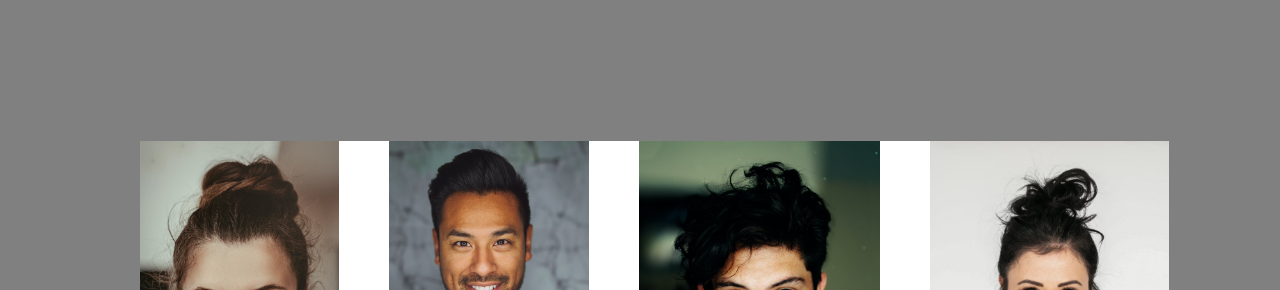
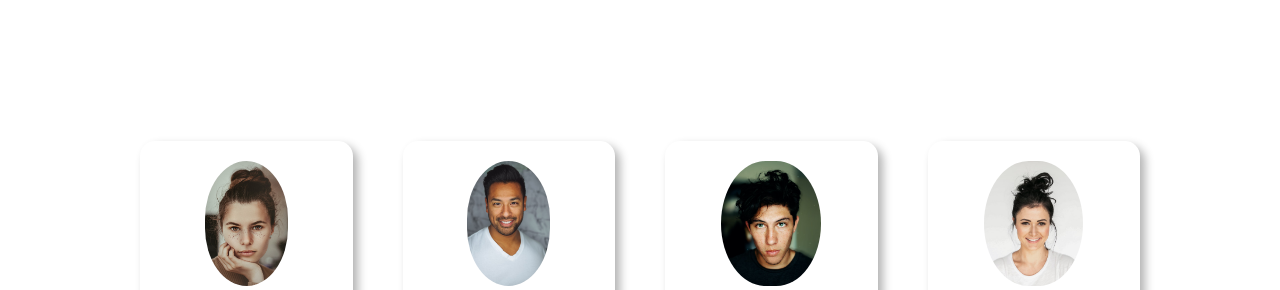
Before and after one commit to ghpedro16/front_funcionarios, a plain HTML site: page index.html in a window 1280 px wide. Shown: the part 109-399 px from the top of the page. Drawn offline with Linux system fonts and the light colour scheme.

Commit message:
layout funcionarios finalizado

```diff
--- a/app.js
+++ b/app.js
@@ -2,18 +2,22 @@
 
 import funcionarios from "./funcionarios.json" with {type: "json"}
 
-function criarFuncionario (srcImagens){
+function criarFuncionario (funcionario){
     const cards = document.createElement('div')
-    const quadro = document.getElementById('quadro')
+    cards.classList.add('cards')
+
+    const nome = document.createElement('h1')
+    nome.textContent = funcionario.nome
+
+    const cargo = document.createElement('span')
+    cargo.textContent = funcionario.cargo
+
     const img = document.createElement('img')
-    const nome = document.createElement('h2')
-    const cargo = document.createElement('spam')
-    cards.classList.add('cards')
     img.classList.add('img')
-    img.src = srcImagens.imagem
-    quadro.appendChild(cards)
-    cards.appendChild(img)
+    img.src = funcionario.imagem
 
+    document.getElementById('quadro').appendChild(cards)
+    cards.append(img, nome, cargo)
 }
 
 function carregarFuncionarios (){
--- a/style.css
+++ b/style.css
@@ -6,10 +6,9 @@
 
 body{
     display: grid;
-    background-color: gray;
+    background-color: white;
     height: 100vh;
     place-content: center;
-
 }
 
 .quadro{
@@ -18,12 +17,28 @@ body{
     width: 1000px;
     height: 300px;
     gap: 50px;
-
 }
 
 .cards{
     display: flex;
-    background-color: white;
-    width: 280px;
-    height: 300px;
+    width: 250px;
+    height: 250px;
+    gap: 10px;
+    justify-content: flex-start;
+    align-items: center;
+    flex-direction: column;
+    border-radius: 15px;
+    box-shadow: 5px 5px 10px rgba(0, 0, 0, 0.3);
 }
+
+img{
+    margin-top: 20px;
+    width: auto;
+    height: 50%;
+    border-radius: 100px / 140px;
+}
+
+.nome{
+    text-align: center;
+    color: black;
+}
```
Also changed, not shown: img/preview.png (added), 1 other file.
